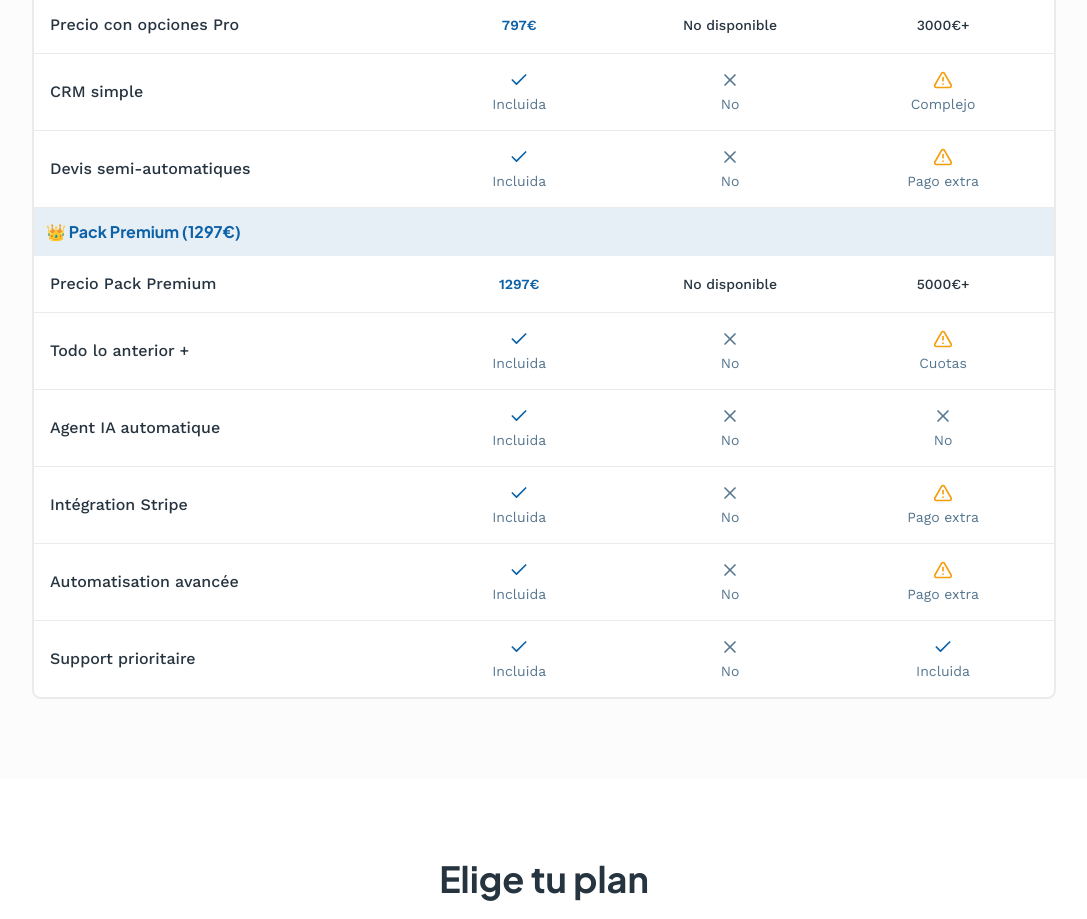
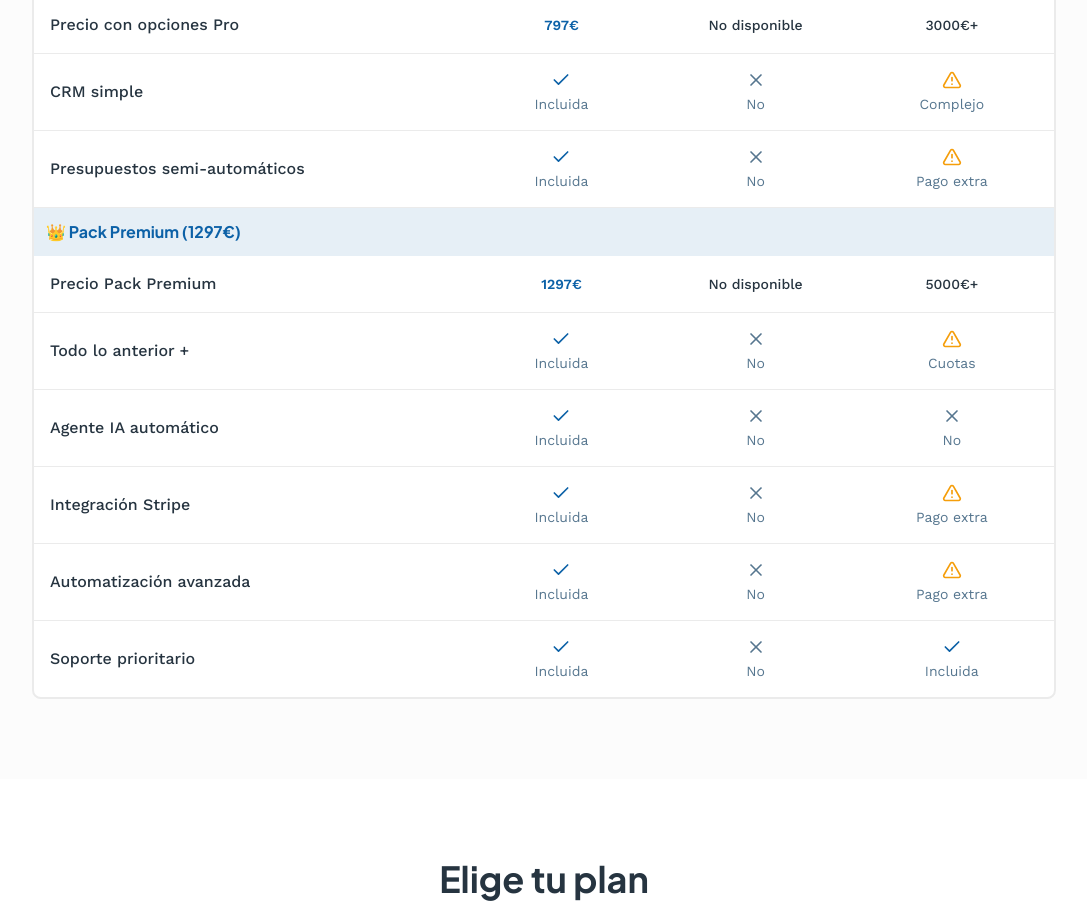
Before and after one commit to fsmartcfs-code/sg-f578bdde-0a98-4ac7-af00-b40a6d478feb-1776842642, a Next.js app: page / in a window 1280 px wide. Shown: the part 4880-5799 px from the top of the page, without its empty margins (96-1183 px from the left). Built offline with nearby package versions, Linux system fonts and the light colour scheme.

Commit message:
fix(ui): update spanish translations in comparison table

```diff
--- a/src/components/ComparisonTable.tsx
+++ b/src/components/ComparisonTable.tsx
@@ -66,7 +66,7 @@ const proFeatures = [
     agency: "complex",
   },
   {
-    name: "Devis semi-automatiques",
+    name: "Presupuestos semi-automáticos",
     wpa: true,
     cheap: false,
     agency: "extra",
@@ -87,25 +87,25 @@ const premiumFeatures = [
     agency: "partial",
   },
   {
-    name: "Agent IA automatique",
+    name: "Agente IA automático",
     wpa: true,
     cheap: false,
     agency: false,
   },
   {
-    name: "Intégration Stripe",
+    name: "Integración Stripe",
     wpa: true,
     cheap: false,
     agency: "extra",
   },
   {
-    name: "Automatisation avancée",
+    name: "Automatización avanzada",
     wpa: true,
     cheap: false,
     agency: "extra",
   },
   {
-    name: "Support prioritaire",
+    name: "Soporte prioritario",
     wpa: true,
     cheap: false,
     agency: true,
```
